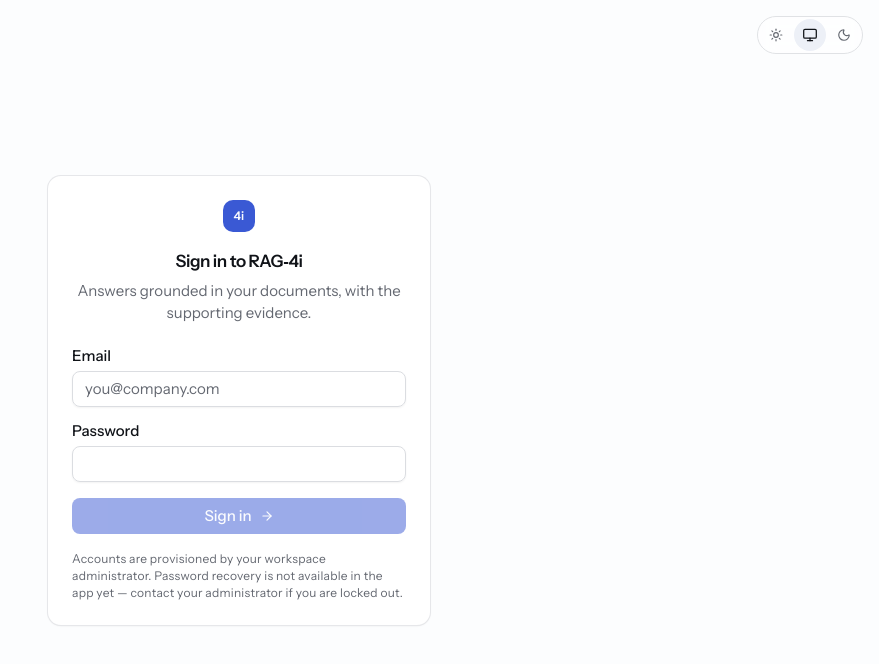
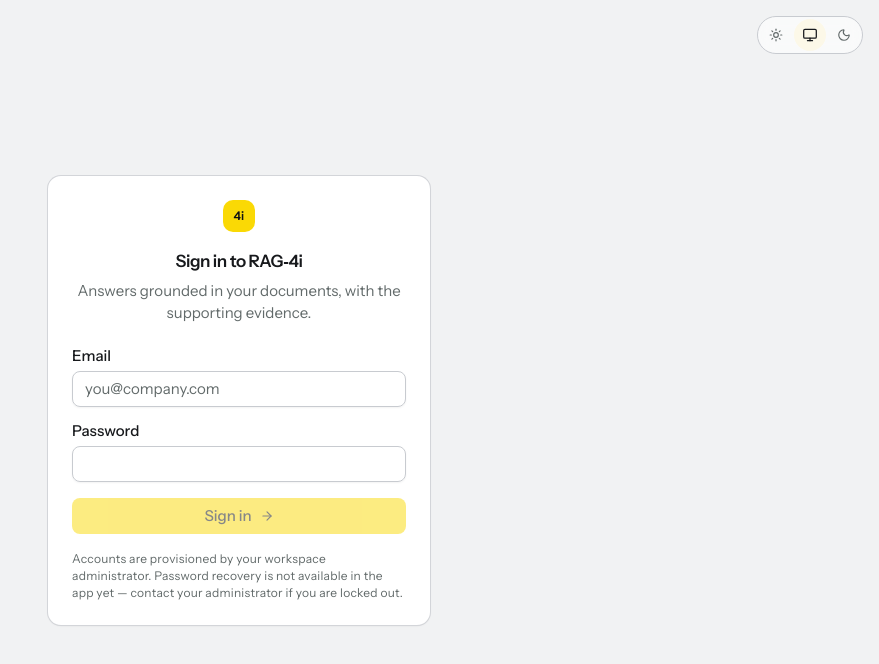
Before and after one commit to neerajs22is-ux/4i---RAG, a Next.js app in the folder web/: page / in a window 1280 px wide. Shown: the top 664 px of the page, without its empty margins (401-1280 px from the left). Built offline with nearby package versions, Linux system fonts and the light colour scheme; no server answers.

Commit message:
feat(ui): apply RAG-4i brand color system

```diff
--- a/web/src/app/globals.css
+++ b/web/src/app/globals.css
@@ -76,33 +76,43 @@
     0 8px 24px -12px color-mix(in oklab, var(--primary) 45%, transparent);
 }
 
-/* --- Colour tokens ------------------------------------------------------ */
+/* --- Colour tokens ------------------------------------------------------
+   Brand palette (source hex in comments):
+     Neutrals  — Platinum (surfaces/borders), Jet Black & Onyx (text/panels)
+     Primary   — Bright Gold (fills, CTAs, active/selected, focus)
+     Secondary — Saffron (subtle warm tints, hovers, secondary emphasis)
+   Gold is layered deliberately: Bright Gold stays for FILLS (with a near-black
+   foreground, 13.5:1); `--primary-strong` and `--primary-ink` are darker golds
+   used for icons and text on light surfaces, where bright gold would fail
+   contrast. Neutrals carry the base; warm tint is the accent, not the field. */
 
 :root {
   --radius: 0.625rem;
 
   /* Surfaces */
-  --background: oklch(0.994 0.0015 264);
-  --foreground: oklch(0.185 0.012 264);
-  --card: oklch(1 0 0);
-  --card-foreground: oklch(0.185 0.012 264);
+  --background: oklch(0.9607 0.0017 247.84); /* Platinum 50  #f1f2f3 */
+  --foreground: oklch(0.2126 0.0067 258.37); /* Jet Black 900 #17191c */
+  --card: oklch(1 0 0); /* white surface */
+  --card-foreground: oklch(0.2126 0.0067 258.37); /* Jet Black 900 */
   --popover: oklch(1 0 0);
-  --popover-foreground: oklch(0.185 0.012 264);
+  --popover-foreground: oklch(0.2126 0.0067 258.37);
 
   /* Interaction */
-  --primary: oklch(0.515 0.192 268);
-  --primary-foreground: oklch(0.985 0.005 268);
-  --secondary: oklch(0.962 0.004 264);
-  --secondary-foreground: oklch(0.26 0.012 264);
-  --muted: oklch(0.963 0.004 264);
-  --muted-foreground: oklch(0.518 0.014 264);
-  --accent: oklch(0.955 0.010 268);
-  --accent-foreground: oklch(0.26 0.014 268);
+  --primary: oklch(0.8861 0.1826 97.96); /* Bright Gold 500 #fad905 (fill) */
+  --primary-foreground: oklch(0.1779 0.0064 271.04); /* Jet Black 950 #101114 */
+  --primary-strong: oklch(0.6066 0.1247 98.26); /* Gold 700 #968203 — icons/UI */
+  --primary-ink: oklch(0.4557 0.0936 99.08); /* Gold 800 #645702 — text links */
+  --secondary: oklch(0.9217 0.0029 264.54); /* Platinum 100 #e4e5e7 */
+  --secondary-foreground: oklch(0.2126 0.0067 258.37);
+  --muted: oklch(0.9217 0.0029 264.54); /* Platinum 100 */
+  --muted-foreground: oklch(0.5174 0.0098 196.85); /* Onyx 600 #626a6a */
+  --accent: oklch(0.9779 0.0214 95.28); /* Saffron 50 #fcf8e8 — warm tint */
+  --accent-foreground: oklch(0.2126 0.0067 258.37);
 
   /* Lines */
-  --border: oklch(0.912 0.005 264);
-  --input: oklch(0.898 0.006 264);
-  --ring: oklch(0.515 0.192 268);
+  --border: oklch(0.8412 0.0077 260.73); /* Platinum 200 #c8cbd0 */
+  --input: oklch(0.8412 0.0077 260.73);
+  --ring: oklch(0.6066 0.1247 98.26); /* Gold 700 — visible gold focus */
 
   /* Feedback */
   --destructive: oklch(0.577 0.204 27);
@@ -127,33 +137,35 @@
   --neutral-state-muted: oklch(0.958 0.004 264);
 
   /* Chart/data accents (kept minimal; used for provenance visuals) */
-  --chart-1: oklch(0.515 0.192 268);
+  --chart-1: oklch(0.8861 0.1826 97.96); /* Bright Gold 500 */
   --chart-2: oklch(0.545 0.135 162);
-  --chart-3: oklch(0.700 0.152 74);
+  --chart-3: oklch(0.7973 0.1585 88.83); /* Saffron 500 */
   --chart-4: oklch(0.578 0.186 352);
   --chart-5: oklch(0.556 0.021 264);
 }
 
 .dark {
-  --background: oklch(0.158 0.010 264);
-  --foreground: oklch(0.965 0.004 264);
-  --card: oklch(0.198 0.010 264);
-  --card-foreground: oklch(0.965 0.004 264);
-  --popover: oklch(0.212 0.010 264);
-  --popover-foreground: oklch(0.965 0.004 264);
+  --background: oklch(0.1845 0.0032 196.88); /* Onyx 950 #111313 */
+  --foreground: oklch(0.9217 0.0029 264.54); /* Platinum 100 #e4e5e7 */
+  --card: oklch(0.2189 0.0046 196.82); /* Onyx 900 #181b1b */
+  --card-foreground: oklch(0.9217 0.0029 264.54);
+  --popover: oklch(0.2189 0.0046 196.82);
+  --popover-foreground: oklch(0.9217 0.0029 264.54);
 
-  --primary: oklch(0.700 0.160 268);
-  --primary-foreground: oklch(0.158 0.020 268);
-  --secondary: oklch(0.262 0.010 264);
-  --secondary-foreground: oklch(0.965 0.004 264);
-  --muted: oklch(0.262 0.010 264);
-  --muted-foreground: oklch(0.702 0.014 264);
-  --accent: oklch(0.288 0.014 268);
-  --accent-foreground: oklch(0.965 0.004 264);
+  --primary: oklch(0.8861 0.1826 97.96); /* Bright Gold 500 (fill) */
+  --primary-foreground: oklch(0.1779 0.0064 271.04); /* Jet Black 950 */
+  --primary-strong: oklch(0.9045 0.1747 99.97); /* Gold 400 #fbe137 — icons */
+  --primary-ink: oklch(0.9045 0.1747 99.97); /* Gold 400 — text links */
+  --secondary: oklch(0.3251 0.0055 196.88); /* Onyx 800 #313535 */
+  --secondary-foreground: oklch(0.9217 0.0029 264.54);
+  --muted: oklch(0.3251 0.0055 196.88); /* Onyx 800 */
+  --muted-foreground: oklch(0.6752 0.0144 262.36); /* Platinum 400 #9297a0 */
+  --accent: oklch(0.2649 0.0481 90.77); /* Saffron 900 #2e2405 — warm tint */
+  --accent-foreground: oklch(0.9217 0.0029 264.54);
 
   --border: oklch(1 0 0 / 11%);
   --input: oklch(1 0 0 / 15%);
-  --ring: oklch(0.700 0.160 268);
+  --ring: oklch(0.9045 0.1747 99.97); /* Gold 400 — visible gold focus */
 
   --destructive: oklch(0.660 0.190 25);
   --destructive-foreground: oklch(0.985 0.005 25);
@@ -171,9 +183,9 @@
   --neutral-state-foreground: oklch(0.170 0.005 264);
   --neutral-state-muted: oklch(0.270 0.006 264);
 
-  --chart-1: oklch(0.700 0.160 268);
+  --chart-1: oklch(0.9045 0.1747 99.97); /* Gold 400 */
   --chart-2: oklch(0.715 0.140 162);
-  --chart-3: oklch(0.790 0.148 80);
+  --chart-3: oklch(0.8345 0.1459 91.84); /* Saffron 400 */
   --chart-4: oklch(0.712 0.160 352);
   --chart-5: oklch(0.690 0.020 264);
 
@@ -184,6 +196,9 @@
     0 4px 12px -4px oklch(0 0 0 / 0.45), 0 2px 4px -2px oklch(0 0 0 / 0.30);
   --shadow-lg:
     0 12px 32px -12px oklch(0 0 0 / 0.60), 0 4px 8px -4px oklch(0 0 0 / 0.35);
+  --shadow-glow:
+    0 0 0 1px color-mix(in oklab, var(--primary) 22%, transparent),
+    0 8px 24px -12px color-mix(in oklab, var(--primary) 45%, transparent);
 }
 
 /* --- Tailwind token bridge ---------------------------------------------- */
@@ -197,6 +212,8 @@
   --color-popover-foreground: var(--popover-foreground);
   --color-primary: var(--primary);
   --color-primary-foreground: var(--primary-foreground);
+  --color-primary-strong: var(--primary-strong);
+  --color-primary-ink: var(--primary-ink);
   --color-secondary: var(--secondary);
   --color-secondary-foreground: var(--secondary-foreground);
   --color-muted: var(--muted);
--- a/web/src/app/layout.tsx
+++ b/web/src/app/layout.tsx
@@ -38,8 +38,10 @@ export const metadata: Metadata = {
 
 export const viewport: Viewport = {
   themeColor: [
-    { media: "(prefers-color-scheme: light)", color: "#ffffff" },
-    { media: "(prefers-color-scheme: dark)", color: "#0b0b0f" },
+    // Browser chrome only (metadata cannot read CSS variables) — matches the
+    // Platinum / Onyx backgrounds in globals.css.
+    { media: "(prefers-color-scheme: light)", color: "#f1f2f3" },
+    { media: "(prefers-color-scheme: dark)", color: "#111313" },
   ],
 };
 
--- a/web/src/components/chat/answer-content.tsx
+++ b/web/src/components/chat/answer-content.tsx
@@ -130,7 +130,7 @@ function buildComponents(
           href={href}
           target="_blank"
           rel="noreferrer noopener"
-          className="text-primary underline underline-offset-2"
+          className="text-primary-ink underline underline-offset-2"
         >
           {children}
         </a>
--- a/web/src/components/chat/assistant-message.tsx
+++ b/web/src/components/chat/assistant-message.tsx
@@ -245,7 +245,7 @@ export function AssistantMessage({
                       "focus-visible:ring-ring/50 inline-flex size-5 shrink-0 cursor-pointer items-center justify-center rounded border border-transparent font-mono text-2xs transition-colors duration-[var(--duration-fast)] outline-none focus-visible:ring-2",
                       active
                         ? "bg-primary text-primary-foreground"
-                        : "bg-muted text-foreground hover:border-primary/40 hover:text-primary",
+                        : "bg-muted text-foreground hover:border-primary/40 hover:text-primary-strong",
                     )}
                   >
                     {citation.n}
--- a/web/src/components/chat/chat-view.tsx
+++ b/web/src/components/chat/chat-view.tsx
@@ -448,7 +448,7 @@ export function ChatView({
                             key={principle.title}
                             className="rounded-xl border border-border bg-card p-4 shadow-sm"
                           >
-                            <span className="bg-primary/10 text-primary inline-flex size-7 items-center justify-center rounded-lg">
+                            <span className="bg-primary/10 text-primary-strong inline-flex size-7 items-center justify-center rounded-lg">
                               <Icon className="size-4" aria-hidden="true" />
                             </span>
                             <h2 className="text-foreground mt-3 text-sm font-semibold">
@@ -735,7 +735,7 @@ function NotebookFirstQuestion({
           const Icon = item.icon;
           return (
             <StaggerItem key={item.title} className="flex items-start gap-2.5">
-              <Icon className="text-primary mt-0.5 size-3.5 shrink-0" aria-hidden="true" />
+              <Icon className="text-primary-strong mt-0.5 size-3.5 shrink-0" aria-hidden="true" />
               <div className="min-w-0">
                 <p className="text-xs font-medium">{item.title}</p>
                 <p className="text-muted-foreground mt-0.5 text-2xs text-pretty">
--- a/web/src/components/chat/citation-marker.tsx
+++ b/web/src/components/chat/citation-marker.tsx
@@ -74,7 +74,7 @@ export function CitationMarker({
       title={title}
       aria-label={`Source ${n}: ${label} — show source`}
       className={cn(
-        "border-border bg-muted text-foreground hover:border-primary/40 hover:bg-accent hover:text-primary focus-visible:ring-ring/50 ml-0.5 inline-flex min-w-5 cursor-pointer items-center justify-center rounded-md border px-1 font-mono text-2xs align-super transition-colors duration-[var(--duration-fast)] outline-none focus-visible:ring-2",
+        "border-border bg-muted text-foreground hover:border-primary/40 hover:bg-accent hover:text-primary-strong focus-visible:ring-ring/50 ml-0.5 inline-flex min-w-5 cursor-pointer items-center justify-center rounded-md border px-1 font-mono text-2xs align-super transition-colors duration-[var(--duration-fast)] outline-none focus-visible:ring-2",
         highlighted &&
           "border-primary/40 bg-primary text-primary-foreground hover:bg-primary hover:text-primary-foreground",
       )}
--- a/web/src/components/shell/sidebar-nav.tsx
+++ b/web/src/components/shell/sidebar-nav.tsx
@@ -64,7 +64,7 @@ export function SidebarNav({
               aria-hidden="true"
               className={cn(
                 "relative size-4 shrink-0 transition-transform duration-[var(--duration-fast)]",
-                active ? "text-primary" : "group-hover:translate-x-0.5",
+                active ? "text-primary-strong" : "group-hover:translate-x-0.5",
               )}
             />
             {!collapsed ? (
--- a/web/src/components/ui/badge.tsx
+++ b/web/src/components/ui/badge.tsx
@@ -16,7 +16,7 @@ const badgeVariants = cva(
         outline:
           "border-border text-foreground [a&]:hover:bg-accent [a&]:hover:text-accent-foreground",
         ghost: "[a&]:hover:bg-accent [a&]:hover:text-accent-foreground",
-        link: "text-primary underline-offset-4 [a&]:hover:underline",
+        link: "text-primary-ink underline-offset-4 [a&]:hover:underline",
       },
     },
     defaultVariants: {
--- a/web/src/components/ui/button.tsx
+++ b/web/src/components/ui/button.tsx
@@ -17,7 +17,7 @@ const buttonVariants = cva(
           "bg-secondary text-secondary-foreground hover:bg-secondary/80",
         ghost:
           "hover:bg-accent hover:text-accent-foreground dark:hover:bg-accent/50",
-        link: "text-primary underline-offset-4 hover:underline",
+        link: "text-primary-ink underline-offset-4 hover:underline",
       },
       size: {
         default: "h-9 px-4 py-2 has-[>svg]:px-3",
```
Also changed, not shown: 1 other file (tests, documents, lock files or other folders).
